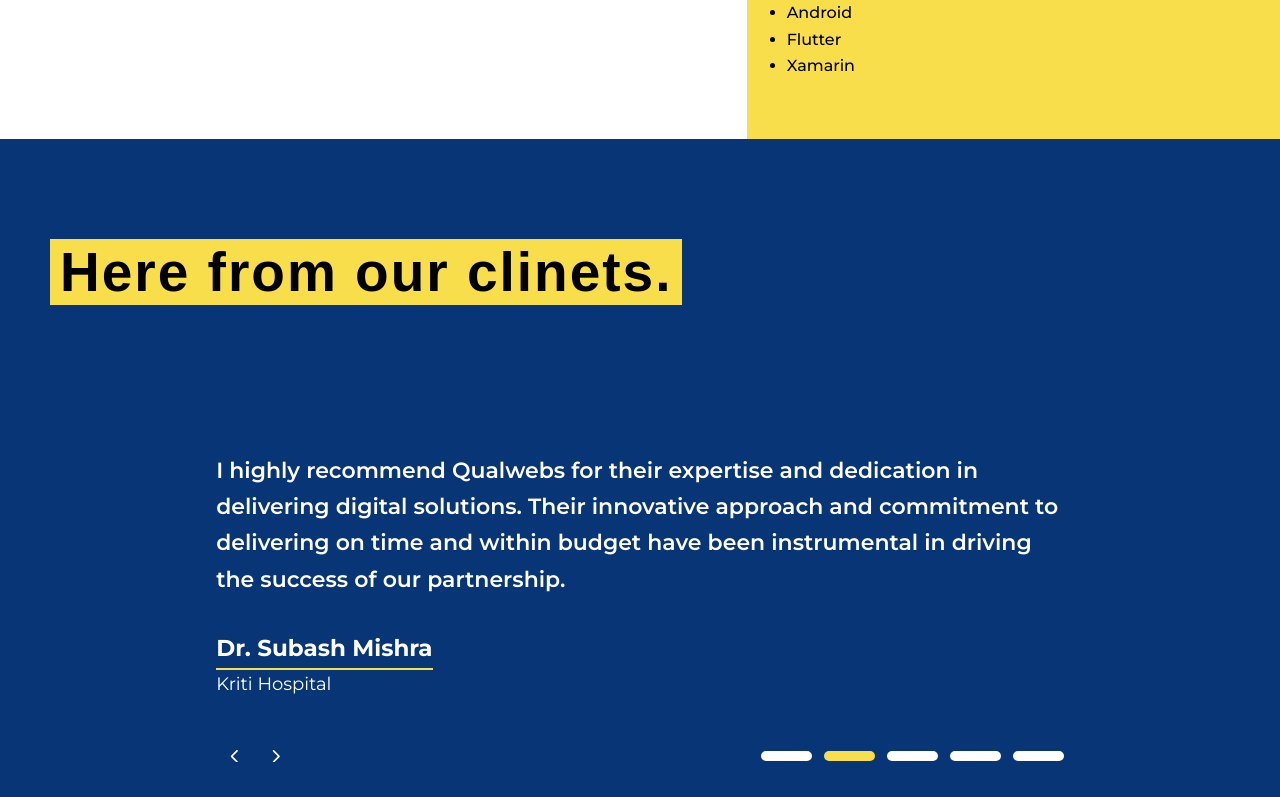
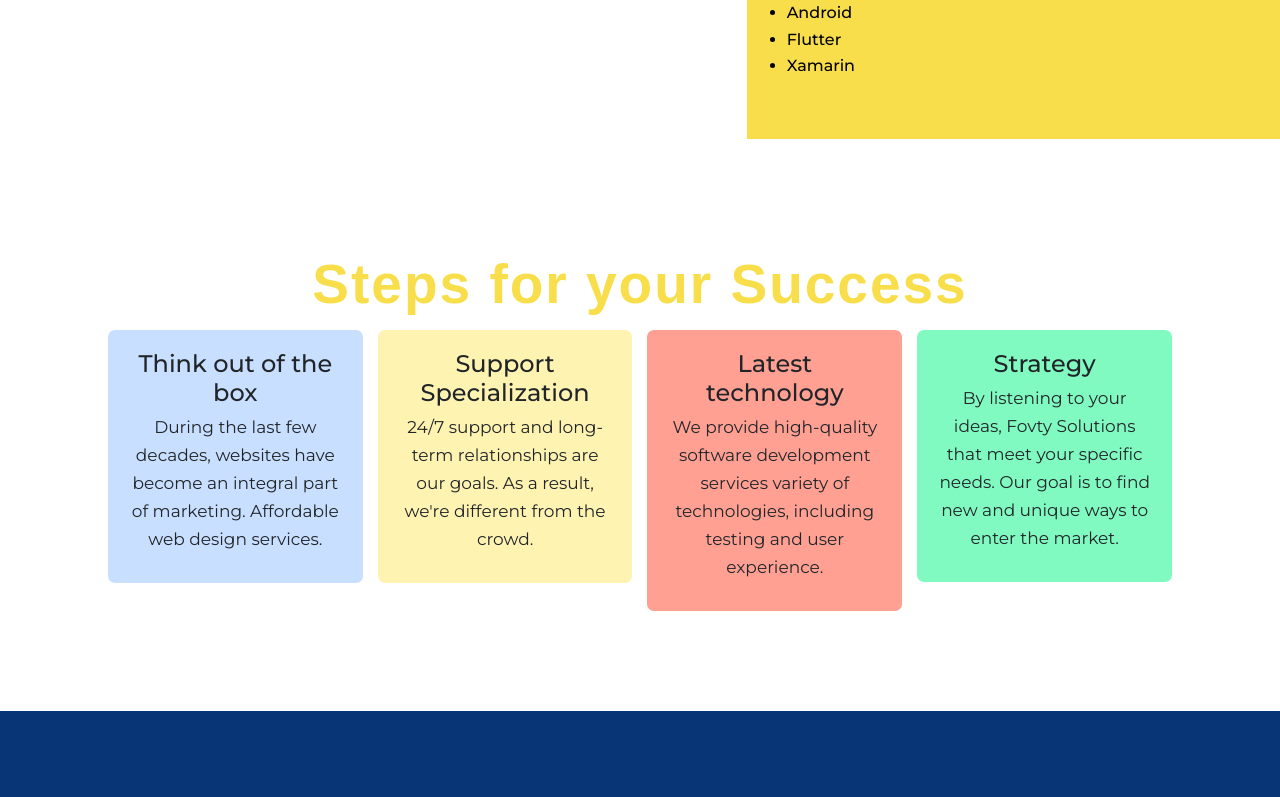
Before and after one commit to naveenshri1997/Company_Website, a React (Vite) app in the folder company_website/: page / in a window 1280 px wide. Shown: the part 2000-2797 px from the top of the page. Built offline with nearby package versions, Linux system fonts and the light colour scheme; a web font is replaced by a local one.

Commit message:
new updae

```diff
--- /dev/null
+++ b/company_website/src/components/Steps.jsx
@@ -0,0 +1,39 @@
+const Steps = () => {
+    return (
+        <>
+            <div className="container-fluid steps">
+                <div className="row justify-content-center" >
+                    <div className="col-lg-10 text-center">
+                        <span className="londrina heading theme_color_two" style={{ fontWeight: 'bolder ', background: 'white', padding: '0px 10px' }}>
+                        Steps for your Success</span>
+
+                        <div className="row">
+                            <div className="col-lg-3">
+                                <div className="card card1">
+                                    <h3 className="card_heading">Think out of the box</h3>
+                                    <p className="card_para"> During the last few decades, websites have become an integral part of marketing. Affordable web design services.</p>
+                                </div>
+                            </div>
+                            <div className="col-lg-3">
+                                <div className="card card2">
+                                    <h3 className="card_heading">Support Specialization</h3>
+                                    <p className="card_para"> 24/7 support and long-term relationships are our goals. As a result, we're different from the crowd.</p></div>
+                            </div>
+                            <div className="col-lg-3">
+                                <div className="card card3">
+                                    <h3 className="card_heading">Latest technology</h3>
+                                    <p className="card_para">We provide high-quality software development services variety of technologies, including testing and user experience.</p></div>
+                            </div>
+                            <div className="col-lg-3">
+                                <div className="card card4">
+                                    <h3 className="card_heading">Strategy</h3>
+                                    <p className="card_para"> By listening to your ideas, Fovty Solutions that meet your specific needs. Our goal is to find new and unique ways to enter the market.</p></div>
+                            </div>
+                        </div>
+                    </div>
+                </div>
+            </div>
+        </>
+    )
+}
+export default Steps
--- a/company_website/src/index.css
+++ b/company_website/src/index.css
@@ -339,3 +339,32 @@
 .embla__dot--selected {
     background: rgb(249, 222, 75) !important;
 }
+.steps{
+    padding:100px 0px;
+}
+    .steps .card {
+        font-family: 'Montserrat';
+        padding:20px;
+        border:none;
+        border-radius:7px;
+        min-height:240px;
+    }
+
+    .steps .card .card_heading {
+        font-size:24px;
+    }
+.steps .card .card_para{
+    font-size:17px;
+}
+        .steps .card1 {
+            background: #c9dfff;
+        }
+    .steps .card2 {
+        background: #ffef96ba;
+    }
+    .steps .card3 {
+        background: #ffa093;
+    }
+    .steps .card4 {
+        background: #81fac2;
+    }
--- a/company_website/src/pages/Home.jsx
+++ b/company_website/src/pages/Home.jsx
@@ -7,7 +7,7 @@
 import video from '../assets/1.mp4';
 import { Typewriter } from 'react-simple-typewriter'
 import EmblaCarousel from '../components/slider/EmblaCarousel'
-
+import Steps from '../components/Steps';
 
 import '../assets/slider_css/slider.css'
 
@@ -59,6 +59,8 @@
             </div>
             <About />
             <Services />
+            <Steps />
+
             <Review />
             <Footer />
         </>
```
